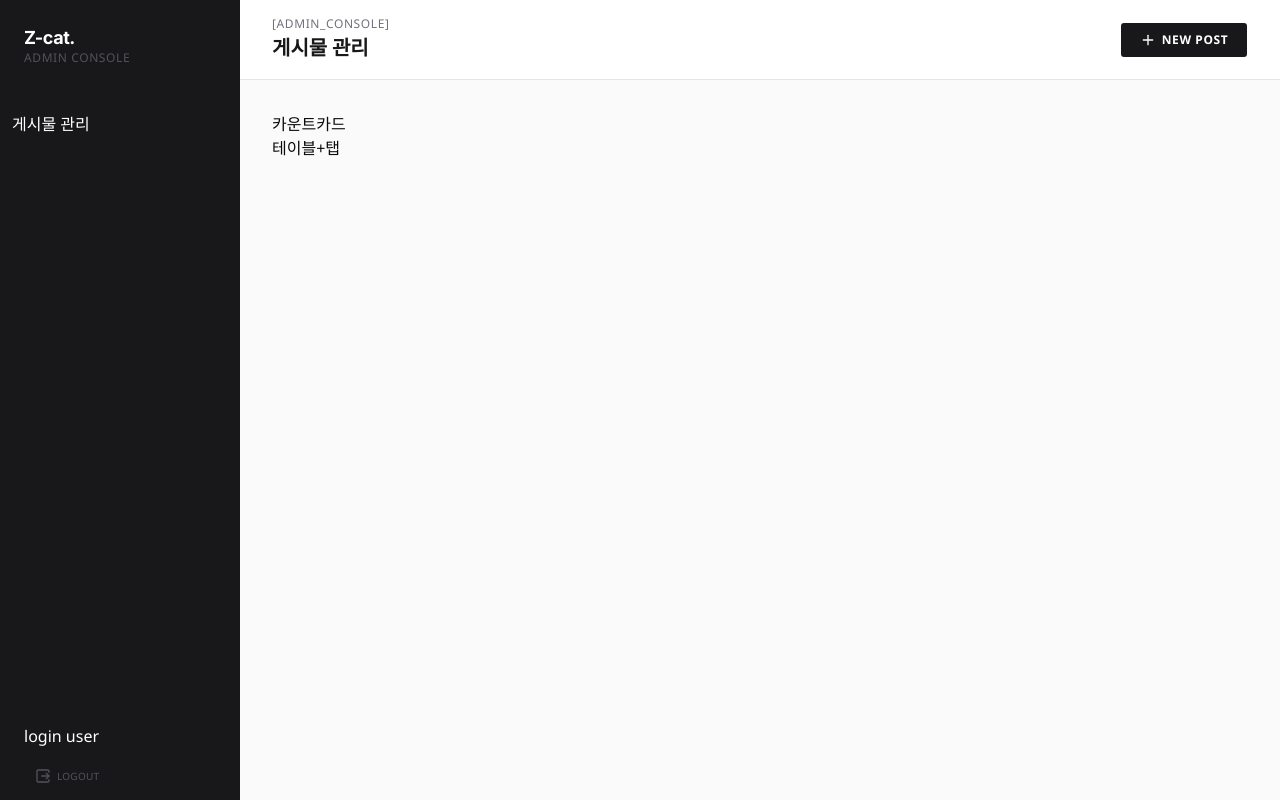
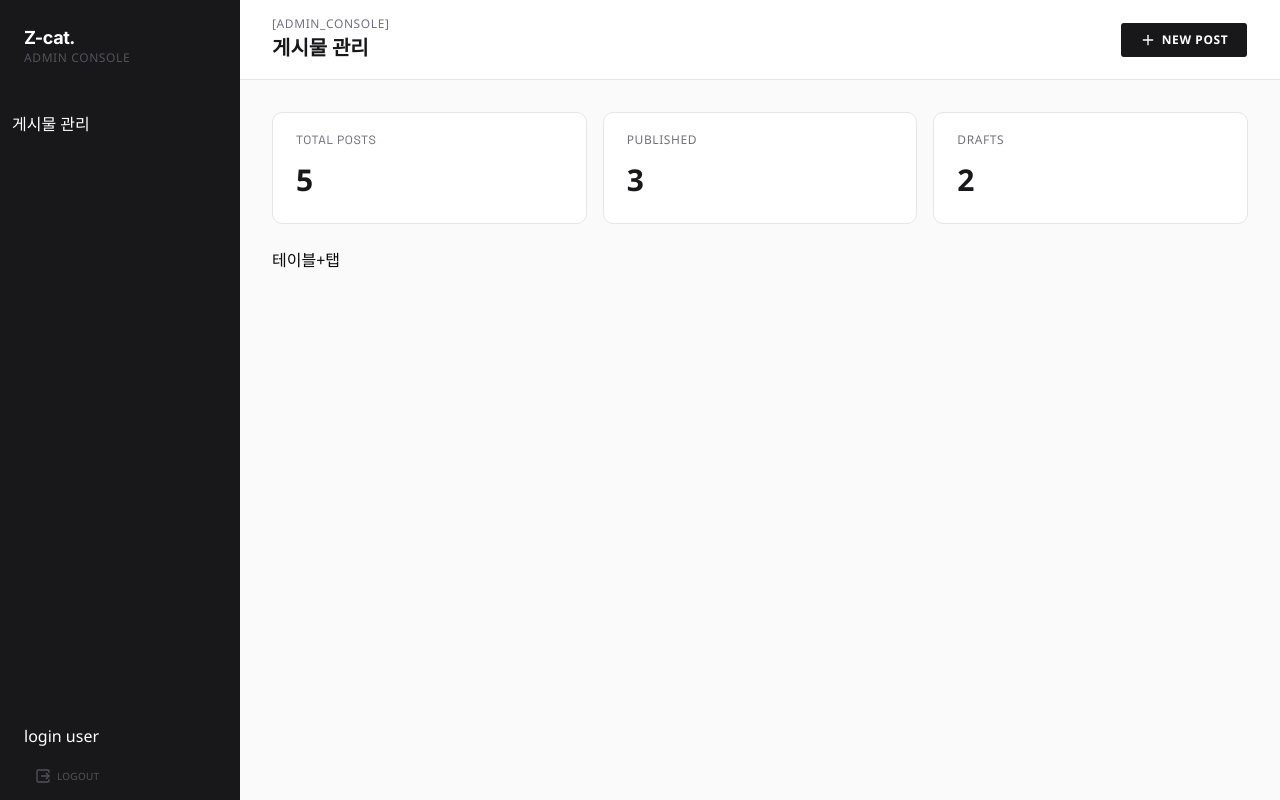
Before and after one commit to calevv/Z-cat-blog, a Next.js app: page /admin in a window 1280 px wide. Built offline with nearby package versions, Linux system fonts and the light colour scheme.

Commit message:
refactor: 컴포넌트 폴더 구조 세분화 (public, admin)

```diff
--- a/src/app/(public)/contact/page.tsx
+++ b/src/app/(public)/contact/page.tsx
@@ -2,7 +2,7 @@
 // Contact 페이지
 // 역할: 문의 폼 + Resend로 이메일 전송
 // ───────────────────────────────
-import ContactForm from "@/components/contact/ContactForm";
+import ContactForm from "@/components/public/contact/ContactForm";
 
 export default function ContactPage() {
   return (
--- a/src/app/(public)/diary/[slug]/page.tsx
+++ b/src/app/(public)/diary/[slug]/page.tsx
@@ -6,7 +6,7 @@
 // 상세페이지 인덱스와 날짜 수정예정
 // .maybeSingle() 변경
 // ───────────────────────────────
-import CommentSection from "@/components/diary/CommentSection";
+import CommentSection from "@/components/public/diary/CommentSection";
 import ReactMarkdown from "react-markdown";
 import remarkGfm from "remark-gfm";
 import { createClient } from "@/lib/supabase";
--- a/src/app/(public)/layout.tsx
+++ b/src/app/(public)/layout.tsx
@@ -1,10 +1,10 @@
-import Footer from "@/components/layout/Footer";
-import Navigation from "@/components/layout/Navigation";
+import Footer from "@/components/public/layout/Footer";
+import Navigation from "@/components/public/layout/Navigation";
 import { ReactNode } from "react";
 
 export default function Layout({ children }: { children: ReactNode }) {
   return (
-    <div className="min-h-screen flex flex-col ">
+    <div className="flex min-h-screen flex-col">
       <Navigation />
       <main className="flex-1"> {children}</main>
       <Footer />
--- a/src/app/(public)/page.tsx
+++ b/src/app/(public)/page.tsx
@@ -1,4 +1,4 @@
-import { CardItem } from "@/components/about/CardItem";
+import { CardItem } from "@/components/public/about/CardItem";
 import { Button } from "@/components/ui/button";
 import { ArchiveIcon, EyeIcon, UtensilsIcon } from "lucide-react";
 
--- a/src/app/admin/(dashboard)/page.tsx
+++ b/src/app/admin/(dashboard)/page.tsx
@@ -17,8 +17,27 @@ export default function AdminPage() {
           <PlusIcon /> New Post
         </Button>
       </header>
-      <div className="flex-1 p-8">
-        <section>카운트카드</section>
+      <div className="flex flex-1 flex-col gap-6 p-8">
+        <section className="grid grid-cols-3 gap-4">
+          <article className="inline-flex flex-col gap-2 rounded-[10px] bg-white px-6 py-5 outline outline-1 outline-offset-[-1px] outline-neutral-200">
+            <span className="font-space text-xs leading-4 font-normal tracking-wider text-zinc-500 uppercase">
+              Total Posts
+            </span>
+            <p className="text-3xl leading-12 font-bold text-zinc-900">5</p>
+          </article>
+          <article className="inline-flex flex-col gap-2 rounded-[10px] bg-white px-6 py-5 outline outline-1 outline-offset-[-1px] outline-neutral-200">
+            <span className="text-xs leading-4 font-normal tracking-wider text-zinc-500 uppercase">
+              Published
+            </span>
+            <p className="text-3xl leading-12 font-bold text-zinc-900">3</p>
+          </article>
+          <article className="inline-flex flex-col gap-2 rounded-[10px] bg-white px-6 py-5 outline outline-1 outline-offset-[-1px] outline-neutral-200">
+            <span className="text-xs leading-4 font-normal tracking-wider text-zinc-500 uppercase">
+              Drafts
+            </span>
+            <p className="text-3xl leading-12 font-bold text-zinc-900">2</p>
+          </article>
+        </section>
         <section>테이블+탭</section>
       </div>
     </div>
```
Also changed, not shown: src/components/public/about/CardItem.tsx (renamed from src/components/about/CardItem.tsx), src/components/public/contact/ContactForm.tsx (renamed from src/components/contact/ContactForm.tsx), src/components/public/diary/CommentSection.tsx (renamed from src/components/diary/CommentSection.tsx), src/components/public/layout/Footer.tsx (renamed from src/components/layout/Footer.tsx), src/components/public/layout/Navigation.tsx (renamed from src/components/layout/Navigation.tsx).
